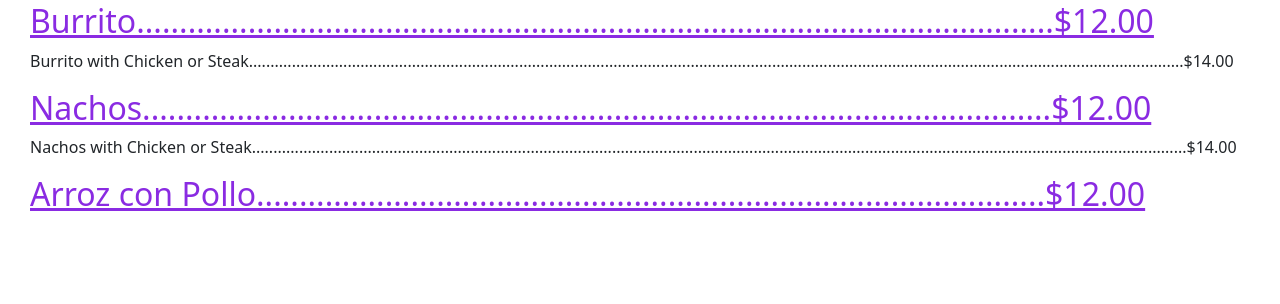
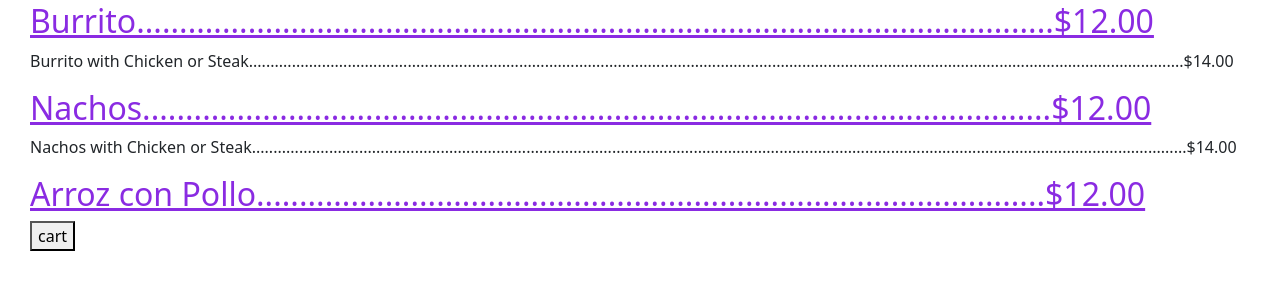
Before and after one commit to professorfinessr/FinalProject3, a Django app: page / in a window 1280 px wide. Shown: the part 313-617 px from the top of the page. Run offline with Django 5.2, Linux system fonts and the light colour scheme.

Commit message:
Fifth commit

```diff
--- a/FoodTruck/templates/FoodTruck/menu.html
+++ b/FoodTruck/templates/FoodTruck/menu.html
@@ -24,6 +24,7 @@
                 <h2><a href="">Nachos..........................................................................................................$12.00</a></h2>
                 <p>Nachos with Chicken or Steak..........................................................................................................................................................................................................................$14.00</p>
                 <h2><a href="">Arroz con Pollo............................................................................................$12.00</a></h2>
+                    <button>cart</button>
             </article>
 
     </body>
```
